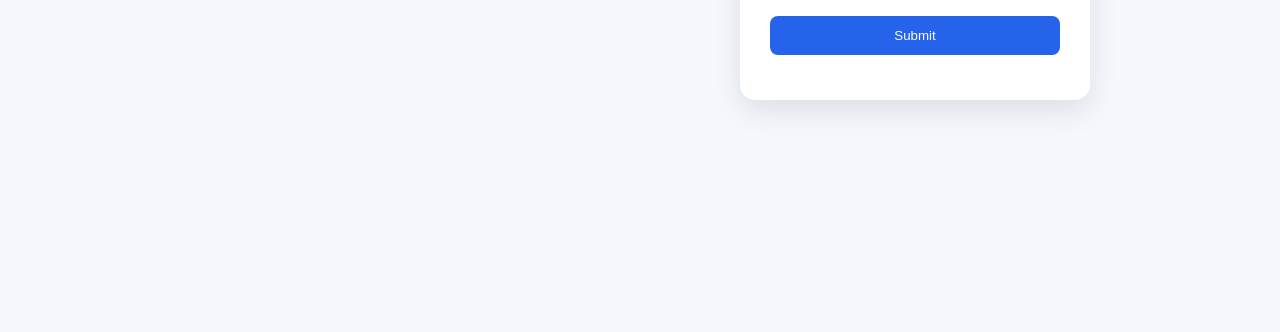
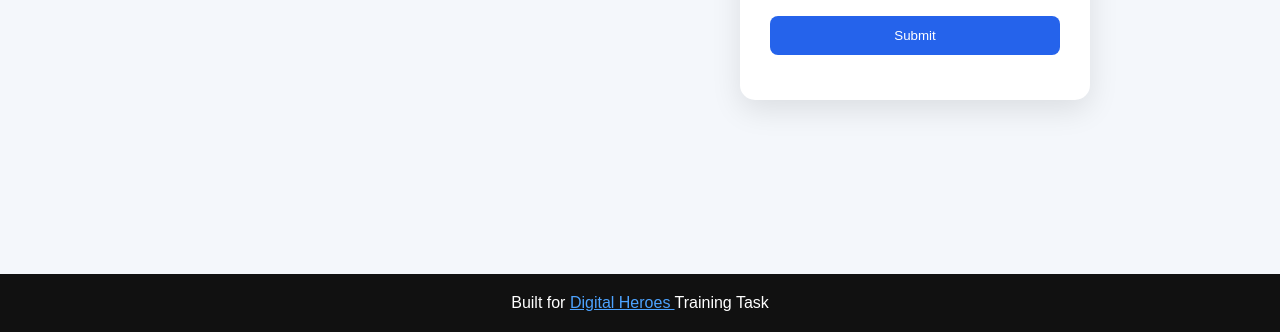
Before and after one commit to maneshjadhav11152-boop/leaddesk-mini, a plain HTML site: page frontend/index.html in a window 1280 px wide. Shown: the part 554-886 px from the top of the page. Before the commit the page ends 800 px from the top, so only its background shows below. Drawn offline with Linux system fonts and the light colour scheme.

Commit message:
Added Digital Heroes footer

```diff
--- a/frontend/index.html
+++ b/frontend/index.html
@@ -106,6 +106,14 @@
 
 <script src="js/script.js"></script>
 
+<footer style="text-align:center; padding:20px; margin-top:40px; background:#111;         color:white;">
+  Built for
+  <a href="https://digitalheroesco.com" target="_blank" style="color:#4da3ff;">
+    Digital Heroes
+  </a>
+  Training Task
+</footer>
+
 </body>
 
 </html>
--- a/frontend/js/script.js
+++ b/frontend/js/script.js
@@ -52,7 +52,6 @@ form.addEventListener("submit",(e)=>{
         return;
 
     }
-
 
   fetch("https://leaddesk-mini-klen.onrender.com/api/leads",{
 
```
